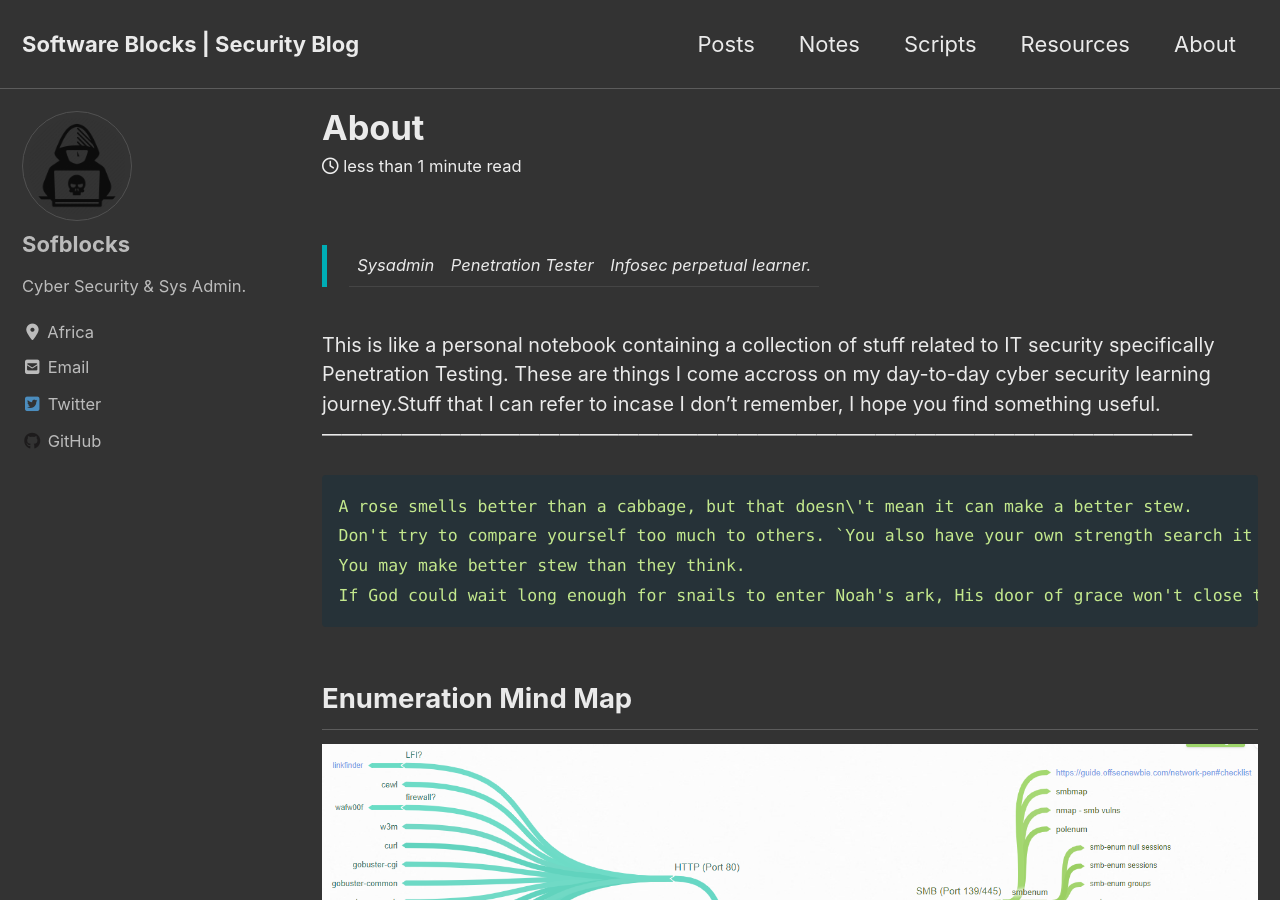
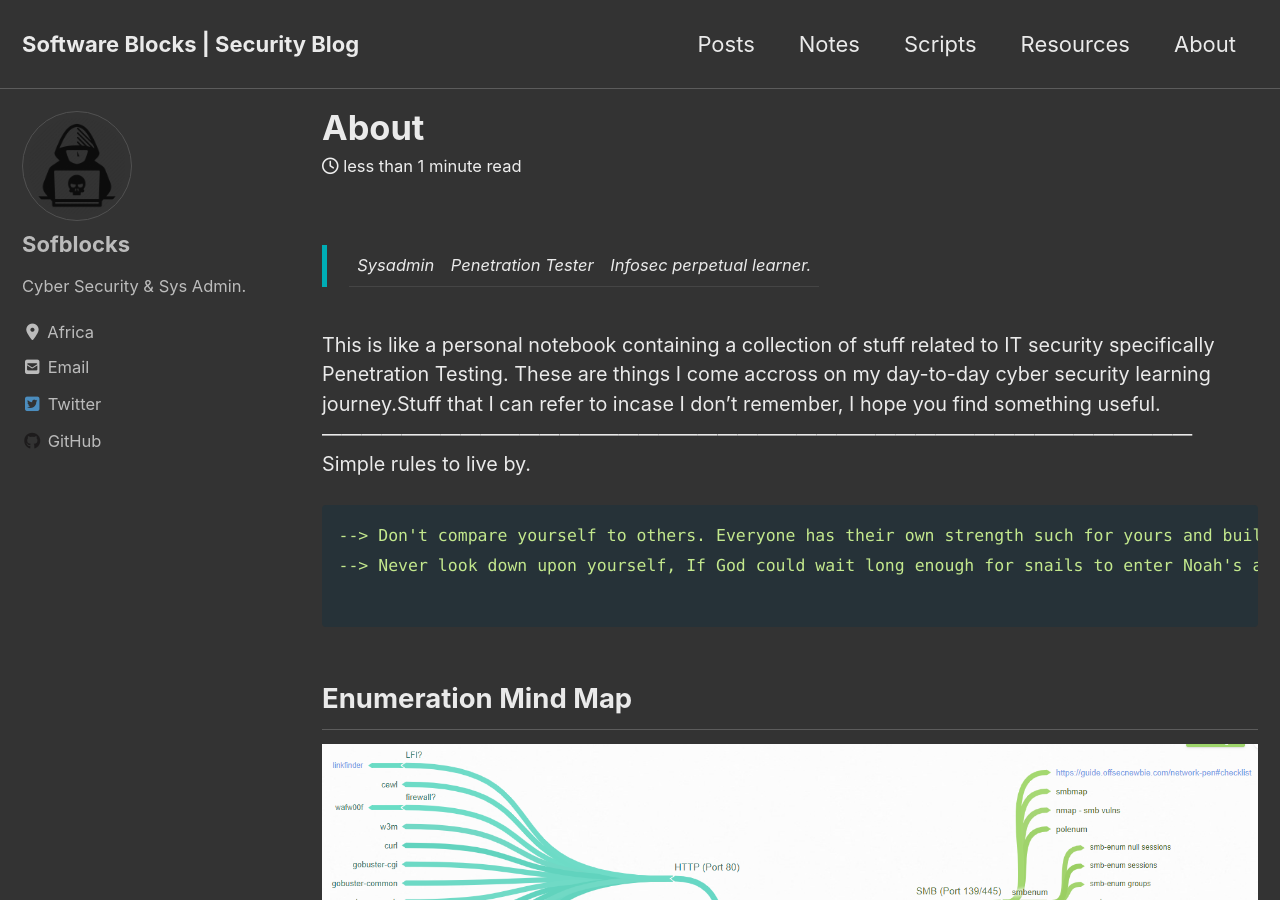
Before and after one commit to sofblocks/sofblocks.github.io, a Jekyll site: the page built from _pages/about.md, in a window 1280 px wide and 900 px high. Built offline with Jekyll 4.4.1, drawn with Linux system fonts in a browser that asks for light colours; cached includes are drawn as plain includes; nearby versions of some CDN libraries.

Commit message:
Update about.md

````diff
--- a/_pages/about.md
+++ b/_pages/about.md
@@ -10,11 +10,11 @@ classes: wide
 This is like a personal notebook containing a collection of stuff related to IT security specifically Penetration Testing.
 These are things I come accross on my day-to-day cyber security learning journey.Stuff that I can refer to incase I don't remember, I hope you find something useful.
 ------------------------------------------------------------------------------------------------------------------------------------
+Simple rules to live by.
 ```yml
-A rose smells better than a cabbage, but that doesn\'t mean it can make a better stew.
-Don't try to compare yourself too much to others. `You also have your own strength search it and build on it`.
-You may make better stew than they think.
-If God could wait long enough for snails to enter Noah's ark, His door of grace won't close till you reach your expected position in life. Never look down on yourself.
+--> Don't compare yourself to others. Everyone has their own strength such for yours and build on it.
+--> Never look down upon yourself, If God could wait long enough for snails to enter Noah's ark, His door of grace won't close untill you reach your expected position in life.
+
 ```
 ## Enumeration Mind Map
 ![upload-image]({{ "/assets/imgs/notes/map.png" | relative_url }})
````
